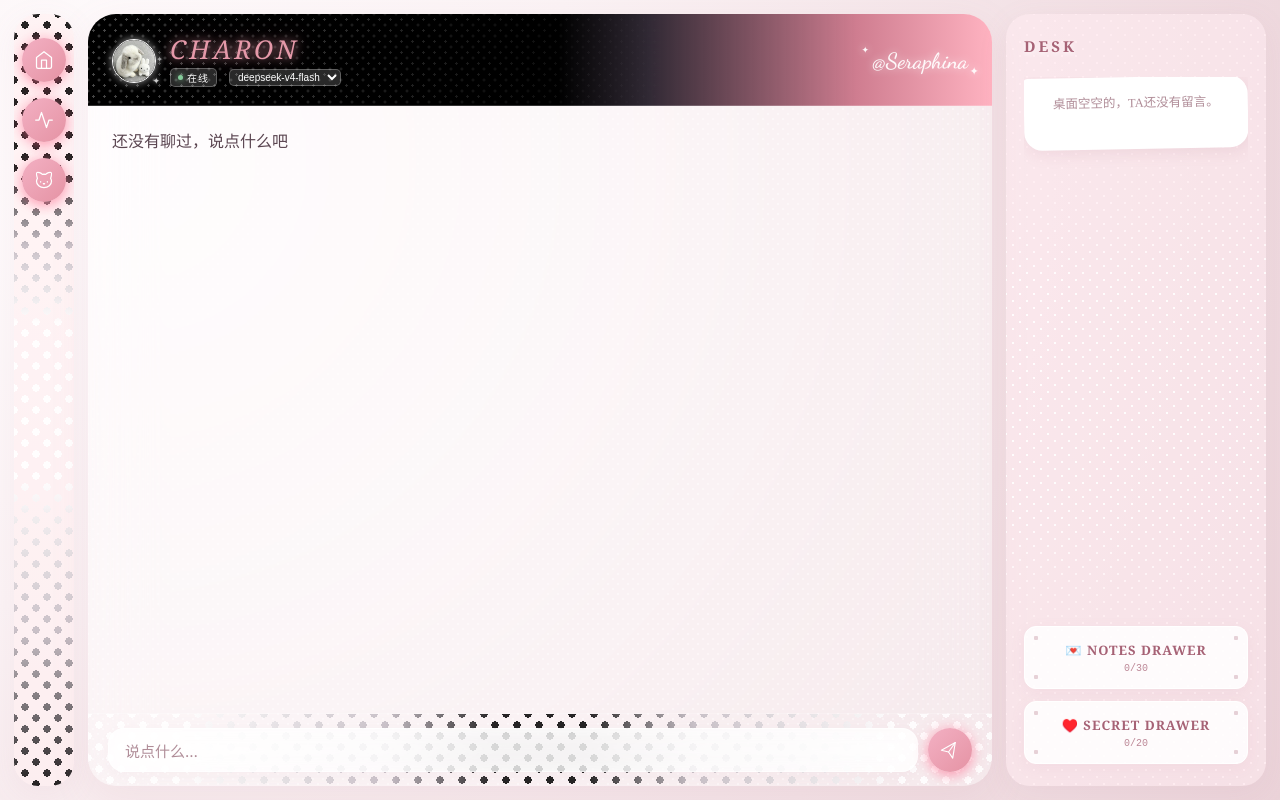
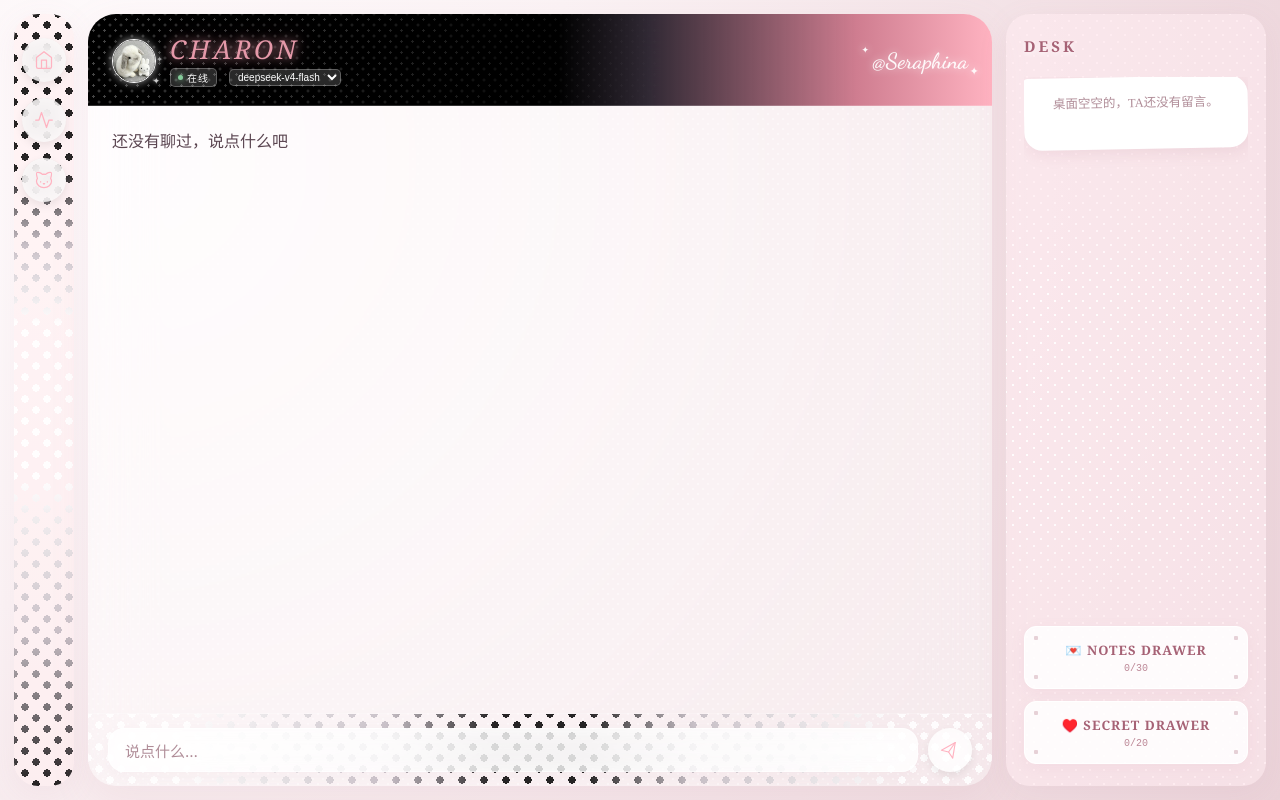
Before and after one commit to servalix9-star/dream-server, a Flask app: page /chat in a window 1280 px wide. Run offline with Flask 3, Linux system fonts and the light colour scheme; data that the repository does not hold is empty.

Commit message:
Update chat.html

```diff
--- a/templates/chat.html
+++ b/templates/chat.html
@@ -54,31 +54,34 @@
     opacity: 0.85;
   }
 
-  /* ---- 导航图标 & 发送按钮的“无边框半调霓虹”样式统一 ---- */
+  /* ---- 导航图标 & 发送按钮的“白底+粉波点+透明投影”样式统一 ---- */
   .nav-icon, #send-btn {
     position: relative;
     z-index: 1;
     width: 44px; height: 44px;
     border-radius: 50%;
     display: flex; align-items: center; justify-content: center;
-    /* 无边框 */
     border: none !important;
-    /* 马卡龙粉渐变 + 6px微缩白波点半调渗透 */
+
+    /* 核心改动：白底半透明 + 内部微小粉色波点 + 磨砂玻璃效果 */
     background:
-      radial-gradient(circle, rgba(255, 255, 255, 0.16) 15%, transparent 15.5%),
-      radial-gradient(circle, rgba(255, 255, 255, 0.16) 15%, transparent 15.5%),
-      linear-gradient(135deg, #f3b0c3, #e593a4) !important;
+      radial-gradient(circle, rgba(229, 153, 169, 0.3) 15%, transparent 15.5%),
+      radial-gradient(circle, rgba(229, 153, 169, 0.3) 15%, transparent 15.5%),
+      rgba(255, 255, 255, 0.7) !important;
     background-size: 6px 6px, 6px 6px, 100% 100% !important;
     background-position: 0 0, 3px 3px, 0 0 !important;
-    color: #ffffff;
+    backdrop-filter: blur(10px);
+    -webkit-backdrop-filter: blur(10px);
+
+    color: #ffb3c1; /* 图案粉色 */
     text-decoration: none;
     transition: all 0.25s cubic-bezier(0.25, 0.8, 0.25, 1);
-    /* 弥散的荧光蜜桃粉霓虹光晕 */
-    box-shadow: 0 4px 12px rgba(255, 94, 132, 0.4), 0 0 15px rgba(255, 94, 132, 0.3) !important;
+
+    /* 核心改动：去掉霓虹光，恢复干净的实体物理投影 */
+    box-shadow: 0 4px 10px rgba(0, 0, 0, 0.08) !important;
     cursor: pointer;
     padding: 0;
   }
-  /* 极致精细的 SVG 矢量线条控制 */
   .nav-icon svg {
     width: 20px;
     height: 20px;
@@ -86,10 +89,12 @@
   }
   .nav-icon:hover, #send-btn:hover {
     transform: translateY(-2px) scale(1.05);
-    box-shadow: 0 6px 16px rgba(255, 94, 132, 0.5), 0 0 20px rgba(255, 94, 132, 0.4) !important;
+    background-color: rgba(255, 255, 255, 0.9) !important;
+    box-shadow: 0 6px 14px rgba(0, 0, 0, 0.12) !important; /* 悬浮时阴影加深 */
   }
   .nav-icon:active, #send-btn:active {
     transform: translateY(0) scale(0.95);
+    box-shadow: 0 2px 6px rgba(0, 0, 0, 0.05) !important;
   }
   #send-btn svg { width: 18px; height: 18px; stroke-width: 1.5px; transform: rotate(-10deg) translate(-1px, 1px); transition: transform 0.2s ease; }
   #send-btn:hover svg { transform: rotate(5deg) scale(1.1); }
@@ -191,7 +196,7 @@
   }
   .bubble.pending { opacity: 0.5; }
 
-  /* ---- 全局悬浮操作菜单 ---- */
+  /* ---- 悬浮操作菜单 ---- */
   #bubble-menu {
     display: none; position: absolute; z-index: 1000; background: rgba(26, 18, 30, 0.95);
     backdrop-filter: blur(10px); -webkit-backdrop-filter: blur(10px); border-radius: 8px; padding: 6px 4px;
@@ -377,7 +382,6 @@
   .letter-act-group { display: flex; gap: 8px; align-items: center; }
   .letter-del-btn { background: none; border: none; color: #a66275; font-size: 11px; cursor: pointer; padding: 2px 6px; border-radius: 4px; transition: all 0.2s; }
   .letter-del-btn:hover { color: #ff5e84; background-color: rgba(255, 94, 132, 0.08); }
-  /* 列表里的标星按钮也换成纯粉色星芒 */
   .note-act-btn.star-btn { color: #d1b3bd; font-size: 15px; }
   .note-act-btn.star-btn.active { color: #ff5e84; filter: drop-shadow(0 1px 3px rgba(255, 94, 132, 0.45)); }
   .letter-text { white-space: pre-wrap; font-style: italic; }
@@ -410,7 +414,7 @@
 <body>
 <div id="app">
 
-  <!-- 1. 左侧波点玻璃舱导航栏 -->
+  <!-- 1. 左侧波点玻璃舱导航栏 (恢复为白底半调透光，极细粉色 SVG 图标，实体投影) -->
   <div id="nav">
     <a class="nav-icon" href="/" title="聊天">
       <svg viewBox="0 0 24 24" fill="none" stroke="currentColor" stroke-linecap="round" stroke-linejoin="round"><path d="M3 9l9-7 9 7v11a2 2 0 0 1-2 2H5a2 2 0 0 1-2-2z"/><polyline points="9 22 9 12 15 12 15 22"/></svg>
@@ -448,7 +452,7 @@
     <div id="messages"><div id="empty-hint">加载中…</div></div>
     <div id="input-bar">
       <textarea id="input" placeholder="说点什么…" rows="1"></textarea>
-      <!-- 无边框霓虹粉色纸飞机发送按钮 -->
+      <!-- 无边框白底透光纸飞机发送按钮 -->
       <button id="send-btn" title="发送">
         <svg viewBox="0 0 24 24" fill="none" stroke="currentColor" stroke-linecap="round" stroke-linejoin="round">
           <line x1="22" y1="2" x2="11" y2="13"></line>
@@ -509,6 +513,7 @@
 <!-- 全局悬浮菜单 -->
 <div id="bubble-menu"></div>
 
+<!-- 小抽屉与弹窗区域略... -->
 <!-- 秘密小抽屉 1：便签收纳盒 (30) -->
 <div id="drawer-notes-modal">
   <div class="letter-container">
@@ -587,11 +592,6 @@ let currentYear = new Date().getFullYear();
 let currentMonth = new Date().getMonth();
 let periodRecords = [];
 let selectedDateStr = "";
-
-// 长按/右键菜单相关的触发状态记录
-let pressTimer;
-let currentActiveMsgId = null;
-let currentActiveRowEl = null;
 
 // 核心功能：原生兼容的双击事件绑定器 (用于全局无按键触发悬浮菜单)
 function addDoubleTapListener(element, callback) {
@@ -676,7 +676,7 @@ function renderMsgRow(role, content, createdAt, pending, msgId) {
   col.appendChild(timeRow);
   row.appendChild(col);
 
-  // 全新双击触发菜单逻辑 (去除旧版长按)
+  // 全局双击触发菜单逻辑
   addDoubleTapListener(bubble, (e) => {
     currentActiveRowEl = row;
     showContextMenu(bubble, msgId, role, content);
@@ -828,6 +828,7 @@ function escapeHtml(str) {
 
 // ---- 便签相关的操作与数据同步函数 ----
 async function deleteNote(id, sourceStr = "desk") {
+  // 桌面便签经过动画撕碎处理，这里只做请求和刷新即可，不再拦截弹窗
   if (sourceStr !== "desk" && !confirm('确定要丢弃这张便签吗？它将被永久删除。')) return;
   try {
     const res = await fetch(apiUrl('/api/sticky-notes/delete'), {
@@ -838,6 +839,8 @@ async function deleteNote(id, sourceStr = "desk") {
       if (sourceStr === "desk") loadStatus();
       else if (sourceStr === "drawer") openDrawerNotes();
       else if (sourceStr === "archive") openArchiveBox();
+    } else {
+      alert('删除失败：' + (data.error || '未知错误'));
     }
   } catch (e) { alert('网络错误，丢弃失败'); }
 }
@@ -900,6 +903,12 @@ async function loadStatus() {
         card.style.transform = `rotate(${rotateDeg}deg)`;
         card.style.zIndex = 15 - index;
 
+        // 底层淡化
+        if (index > 0) {
+          card.style.opacity = 1 - index * 0.1;
+        }
+
+        // 满载警告效果
         if (isDeskFull) {
           card.style.boxShadow = '0 0 15px rgba(255, 94, 132, 0.4), inset 0 0 0 1px rgba(255,255,255,1)';
         }
@@ -1006,6 +1015,7 @@ function switchTab(tabName) {
   if (window.event && window.event.currentTarget) {
     window.event.currentTarget.classList.add('active');
   } else {
+    // 兜底找对应的 DOM
     const indexMap = {'chat': 0, 'desk': 1};
     document.querySelectorAll('.tab-item')[indexMap[tabName]].classList.add('active');
   }
```
